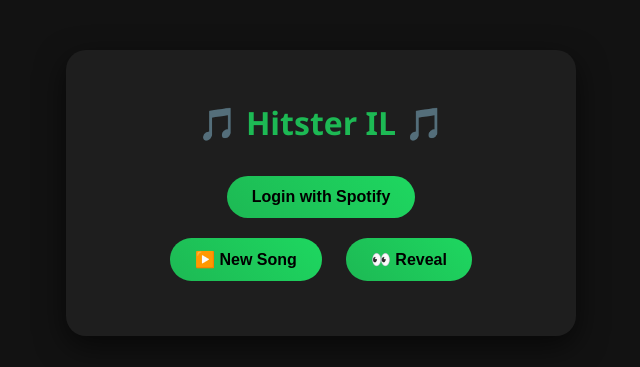
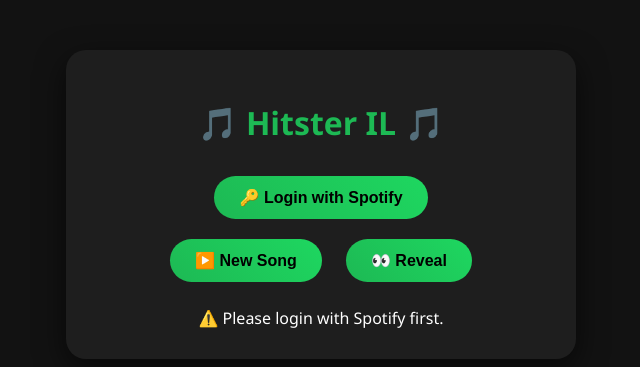
Before and after one commit to alom333/better-hitster, a FastAPI app: page / in a window 1280 px wide. Shown: the top 367 px of the page, without its empty margins (319-959 px from the left). Run offline with FastAPI, Linux system fonts and the light colour scheme.

Commit message:
Update index.html

```diff
--- a/templates/index.html
+++ b/templates/index.html
@@ -9,7 +9,6 @@
     font-family: 'Segoe UI';
     text-align: center;
 }
-
 .card {
     background: #1e1e1e;
     max-width: 450px;
@@ -18,11 +17,9 @@
     border-radius: 20px;
     box-shadow: 0 10px 30px rgba(0,0,0,0.6);
 }
-
 h1 {
     color: #1DB954;
 }
-
 button {
     background: linear-gradient(45deg, #1DB954, #1ed760);
     border: none;
@@ -32,63 +29,76 @@
     font-size: 16px;
     font-weight: bold;
     cursor: pointer;
+    color: black;
 }
-
 button:hover {
     transform: scale(1.05);
 }
-
 #album {
     margin-top: 20px;
     display: none;
 }
-
 #album img {
     width: 250px;
     border-radius: 15px;
 }
-
 #info {
     margin-top: 15px;
 }
+#login-btn {
+    display: none;
+}
 </style>
 </head>
-
 <body>
-
 <div class="card">
     <h1>🎵 Hitster IL 🎵</h1>
-
-<a href="/login"><button>Login with Spotify</button></a>
-
+    <a href="/login"><button id="login-btn">🔑 Login with Spotify</button></a>
     <br>
-
     <button onclick="playSong()">▶️ New Song</button>
     <button onclick="reveal()">👀 Reveal</button>
-
     <div id="album">
         <img id="cover">
     </div>
-
     <div id="info"></div>
 </div>
 
 <script>
+// Check login status on page load
+window.onload = function() {
+    fetch("/status")
+    .then(res => res.json())
+    .then(data => {
+        if (!data.logged_in) {
+            document.getElementById("login-btn").style.display = "inline-block";
+            document.getElementById("info").innerHTML = "⚠️ Please login with Spotify first.";
+        } else {
+            document.getElementById("info").innerHTML = `✅ Logged in! ${data.track_count} tracks loaded.`;
+        }
+    });
+};
+
 function playSong() {
     document.getElementById("album").style.display = "none";
     document.getElementById("info").innerHTML = "⌛ Loading song...";
-
     fetch("/play")
     .then(res => res.json())
     .then(data => {
         if (data.error) {
-            alert("Play Error: " + data.error);
-            document.getElementById("info").innerHTML = "";
+            if (data.error === "NOT_LOGGED_IN" || data.error === "PLAYLIST_EMPTY") {
+                document.getElementById("info").innerHTML = "⚠️ Session expired. Redirecting to login...";
+                setTimeout(() => { window.location.href = "/login"; }, 1500);
+            } else {
+                document.getElementById("info").innerHTML = "❌ " + data.error;
+            }
         } else {
             document.getElementById("info").innerHTML = "▶️ Playing! Listen closely...";
         }
     })
-    .catch(err => console.error("Fetch error:", err));
+    .catch(err => {
+        document.getElementById("info").innerHTML = "❌ Network error. Try again.";
+        console.error("Fetch error:", err);
+    });
 }
 
 function reveal() {
@@ -96,13 +106,11 @@
     .then(res => res.json())
     .then(data => {
         if (data.error) {
-            alert("Reveal Error: " + data.error);
+            document.getElementById("info").innerHTML = "❌ " + data.error;
             return;
         }
-
         document.getElementById("cover").src = data.image;
         document.getElementById("album").style.display = "block";
-
         document.getElementById("info").innerHTML = `
             <h2>${data.name}</h2>
             <h3>🎤 ${data.artist}</h3>
@@ -111,6 +119,5 @@
     });
 }
 </script>
-
 </body>
 </html>
```
Lines whose indentation alone changed are shown as unchanged.
